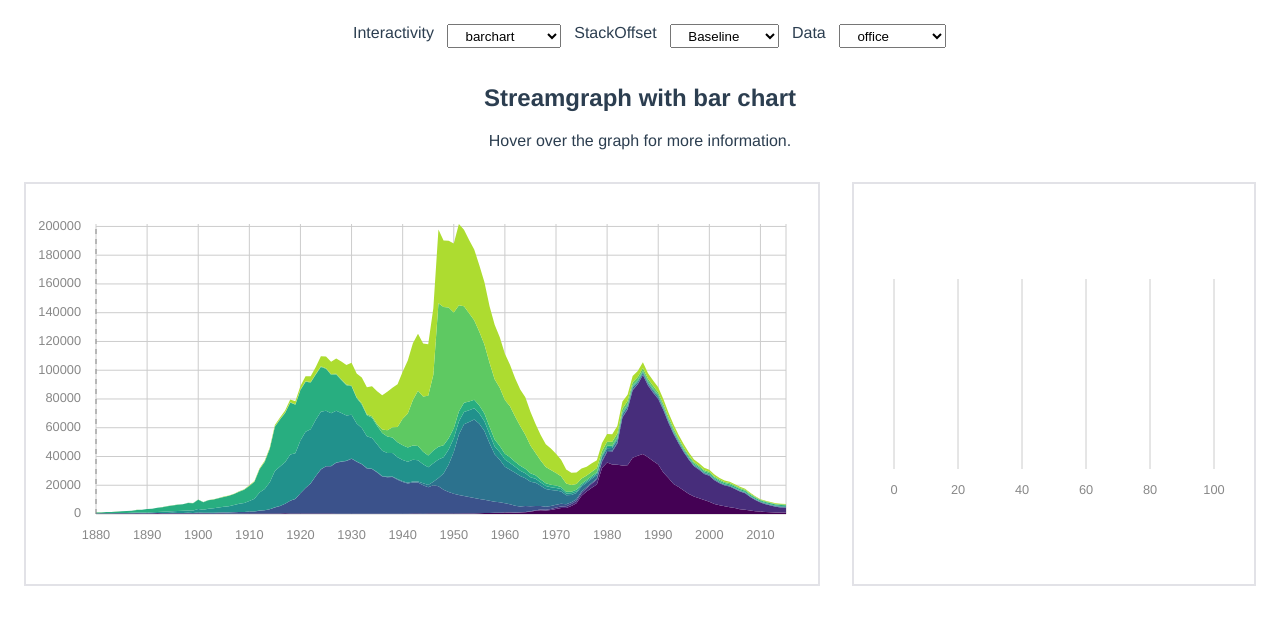
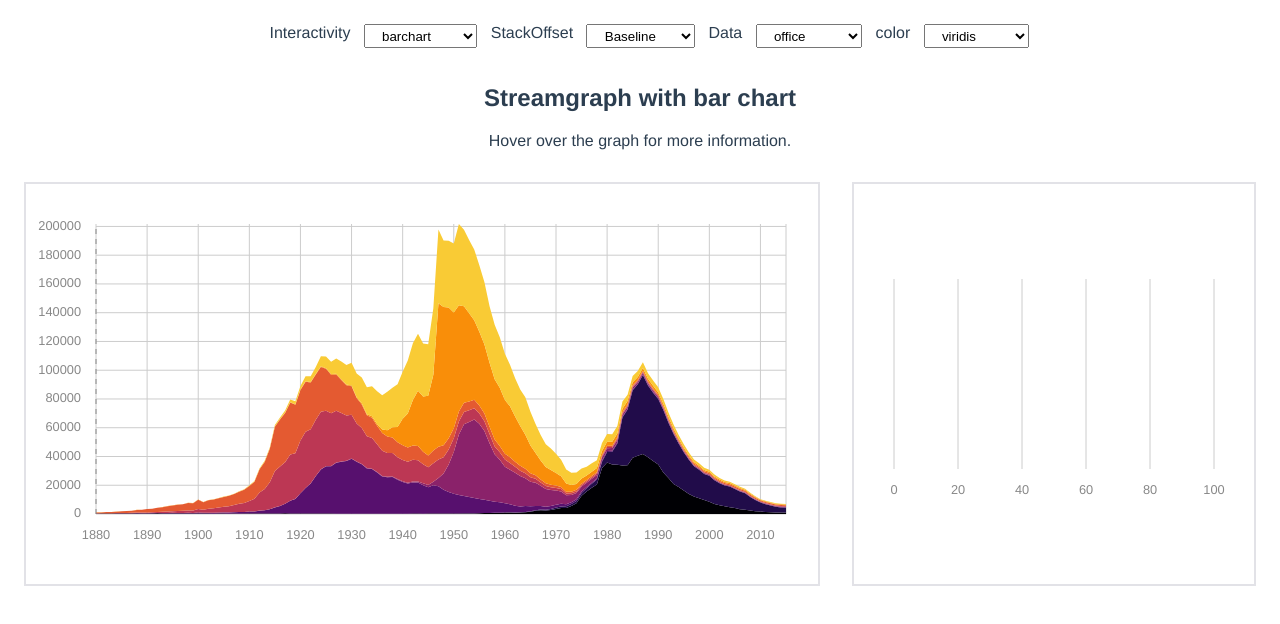
Before and after one commit to martinascharrer/vue-d3-streamgraph, a Vue app: page / in a window 1280 px wide. Shown: the top 624 px of the page. Built offline with nearby package versions, Linux system fonts and the light colour scheme.

Commit message:
WIP: Color property and util

```diff
--- a/src/components/StreamGraphDemo.vue
+++ b/src/components/StreamGraphDemo.vue
@@ -20,16 +20,28 @@
                 >{{ option.text }}
                 </option>
             </select>
+
+            <label for="colorInterpolation">color</label>
+            <select id="colorInterpolation" v-model="colorInterpolation">
+                <option
+                        v-for="option in colorInterpolationOptions"
+                        :value="option.value"
+                        :key="option.text"
+                >{{ option.text }}
+                </option>
+            </select>
         </nav>
 
         <div v-if="interactivity === 'simple'">
             <h2>Simple streamgraph</h2>
             <stream-graph
-                    :layout="layout"
-                    :origData="origData"
-                    :stackOffset="stackOffset"
-                    :x-axis-long="true"
-                    :has-y-axis="false"
+                :layout="layout"
+                :origData="origData"
+                :stackOffset="stackOffset"
+                :x-axis-long="true"
+                :has-y-axis="false"
+                :color-interpolation="colorInterpolation"
+                :color-array="colorArray"
             />
         </div>
 
@@ -42,7 +54,7 @@
         <div v-else-if="interactivity === 'infobox'">
             <h2>Streamgraph with infobox</h2>
             <p>Select one of the </p>
-            <StreamGraphInfobox :layout="layout" :stackOffset="stackOffset" :origData="origData"/>
+            <StreamGraphInfobox :layout="layout" :stackOffset="stackOffset" :origData="origData" :color-interpolation="colorInterpolation"/>
         </div>
 
         <div v-else-if="interactivity === 'searchfield'">
@@ -54,7 +66,7 @@
         <div v-else>
             <h2>Streamgraph with bar chart</h2>
             <p>Hover over the graph for more information.</p>
-            <StreamGraphBarChart :layout="layout" :stackOffset="stackOffset" :origData="origData"/>
+            <StreamGraphBarChart :layout="layout" :stackOffset="stackOffset" :origData="origData" :color-interpolation="colorInterpolation"/>
         </div>
     </div>
 </template>
@@ -62,6 +74,11 @@
 <script>
 import {
     csv as d3Csv,
+    interpolateViridis as d3interpolateViridis,
+    interpolateSpectral as d3InterpolateSpectral,
+    interpolateInferno as d3InterpolateInferno,
+    interpolateCubehelixDefault as d3interpolateCubehelixDefault,
+    schemeTableau10 as d3schemeRdBu,
     stackOffsetSilhouette,
     stackOffsetExpand,
     stackOffsetNone
@@ -85,16 +102,20 @@ export default {
     data() {
         return {
             origData: [],
-            simpleLayout: {
-                width: 800,
-                height: 400,
-                margin: {top: 0, bottom: 0, left: 0, right: 0},
-            },
             layout: {
                 width: 800,
                 height: 400,
                 margin: {top: 40, bottom: 70, left: 70, right: 40},
             },
+            colorInterpolation: d3InterpolateInferno,
+            colorInterpolationOptions: [
+                { text: "viridis", value: d3interpolateViridis },
+                { text: "inferno", value: d3InterpolateInferno },
+                { text: "spectral", value: d3InterpolateSpectral },
+                { text: "cubehelix", value: d3interpolateCubehelixDefault },
+            ],
+            //colorArray: ["#CC7F56", "#994212", "#FF8C85", "#BFFFC7", "#6ECC56", "#76EAFF", "#A769FF", "#3C6AFF"],
+            colorArray: d3schemeRdBu,
             interactivity: "barchart",
             interactivityOptions: [ "simple", "infobox", "tooltip", "searchfield", "barchart" ],
             stackOffset: stackOffsetNone,
@@ -118,11 +139,6 @@ export default {
                 this.origData = data;
             });
         },
-        async loadTimeStampCSV() {
-            await d3Csv("data/timeStampData.csv").then(data => {
-                this.timeStampData = data;
-            });
-        }
     },
     watch: {
         csvPath() {
@@ -134,7 +150,6 @@ export default {
     },
     mounted () {
         this.loadCSV();
-        this.loadTimeStampCSV();
     },
 }
 </script>
--- a/src/components/atoms/PathArea.vue
+++ b/src/components/atoms/PathArea.vue
@@ -56,7 +56,7 @@ export default {
 
 <style scoped>
 .path-area {
-  transition: d 200ms ease;
+  transition: all 200ms ease;
 }
 
 .active {
--- a/src/components/molecules/StreamGraph.vue
+++ b/src/components/molecules/StreamGraph.vue
@@ -57,18 +57,18 @@
 <script>
 import {
   stackOffsetSilhouette as d3StackOffsetSilhouette,
-  interpolateViridis as d3InterpolateViridis,
   stack as d3Stack
 } from "d3";
 import {
   scaleLinear as d3ScaleLinear,
-  scaleOrdinal as d3ScaleOrdinal
 } from "d3-scale";
 
 import PathArea from "../atoms/PathArea.vue";
 import XAxis from "../atoms/XAxis";
 import XSelector from "../atoms/XSelector";
 import YAxis from "../atoms/YAxis";
+
+import {color} from "../../utils/colors";
 
 export default {
   name: "StreamGraph",
@@ -80,6 +80,13 @@ export default {
     layout: {
       type: Object,
       default: () => {}
+    },
+    colorArray: {
+      type: Array,
+    },
+    colorInterpolation: {
+      type: Function,
+      required: true,
     },
     stackOffset: {
       type: Function,
@@ -202,14 +209,7 @@ export default {
         ]);
     },
     color() {
-      // create a color for every key in a d3 color-sheme
-      let colors = [];
-      for (let i = 0; i <= this.keys.length; i++) {
-        colors.push(d3InterpolateViridis(i / this.keys.length));
-      }
-      return d3ScaleOrdinal()
-        .domain(this.keys)
-        .range(colors);
+      return color(this.colorArray, this.colorInterpolation, this.keys);
     }
   },
   watch: {
@@ -306,6 +306,7 @@ export default {
   display: flex;
   flex-direction: row;
   align-self: center;
+  align-items: center;
   justify-content: center;
 }
 </style>
--- a/src/components/organismns/StreamGraphBarChart.vue
+++ b/src/components/organismns/StreamGraphBarChart.vue
@@ -10,7 +10,10 @@
             :y-axis-long="true"
             :x-axis-long="true"
             :x-axis-has-end-line="true"
+            :color-interpolation="colorInterpolation"
+            :color-array="colorArray"
             @mousemoved="updateBarChartData"
+            @initialized="resetBarChart"
     />
     <bar-chart
             class="stream-graph-bar-chart__item"
@@ -26,15 +29,12 @@
 
 <script>
 import {
-  stackOffsetSilhouette as d3StackOffsetSilhouette,
-  interpolateViridis as d3InterpolateViridis,
-} from "d3";
-import {
   scaleOrdinal as d3ScaleOrdinal
 } from "d3-scale";
 
 import BarChart from "../atoms/BarChart";
 import StreamGraph from "../molecules/StreamGraph";
+import {getColorArrayByInterpolation} from "../../utils/colors";
 
 export default {
   name: "StreamGraphBarChart",
@@ -44,12 +44,18 @@ export default {
       default: () => undefined
     },
     stackOffset: {
-      default: d3StackOffsetSilhouette
+      type: Function,
     },
     layout: {
       type: Object,
       default: () => {}
-    }
+    },
+    colorArray: {
+      type: Array,
+    },
+    colorInterpolation: {
+      type: Function,
+    },
   },
   data: function() {
     return {
@@ -74,14 +80,8 @@ export default {
       return this.origData.columns.slice(1);
     },
     color() {
-      // create a color for every key in a d3 color-sheme
-      let colors = [];
-      for (let i = 0; i <= this.keys.length; i++) {
-        colors.push(d3InterpolateViridis(i / this.keys.length));
-      }
-      return d3ScaleOrdinal()
-        .domain(this.keys)
-        .range(colors);
+      let colors = this.colorArray ? this.colorArray : getColorArrayByInterpolation(this.keys, this.colorInterpolation);
+      return d3ScaleOrdinal().domain(this.keys).range(colors);
     },
     origDataValues() {
       let values = [];
@@ -107,6 +107,17 @@ export default {
       }
       this.barChart.title = "Year: " + data.time;
       this.barChart.max = Math.max(...this.origDataValues);
+    },
+    resetBarChart() {
+      this.barChart = {
+        title: "",
+                entries: [],
+                layout: {
+          width: 400,
+                  height: 250,
+                  margin: { top: 20, bottom: 40, left: 40, right: 40 }
+        },
+      };
     },
     searchData() {
       let data = this.getDataByYear(this.searchedYear);
--- a/src/components/organismns/StreamGraphInfobox.vue
+++ b/src/components/organismns/StreamGraphInfobox.vue
@@ -5,6 +5,8 @@
             :origData="origData"
             :stackOffset="stackOffset"
             :is-clickable="true"
+            :color-interpolation="colorInterpolation"
+            :color-array="colorArray"
             @clicked="activateSelected"
             @initialized="resetInfobox"
     />
@@ -27,13 +29,13 @@
 <script>
 import {
   stackOffsetSilhouette as d3StackOffsetSilhouette,
-  interpolateViridis as d3InterpolateViridis,
 } from "d3";
 import {
   scaleOrdinal as d3ScaleOrdinal
 } from "d3-scale";
 
 import StreamGraph from "../molecules/StreamGraph";
+import {getColorArrayByInterpolation} from "../../utils/colors";
 
 export default {
   name: "StreamGraphInfobox",
@@ -49,9 +51,12 @@ export default {
       type: Object,
       default: () => {},
     },
-    colorScheme: {
-      default: d3InterpolateViridis,
-    }
+    colorArray: {
+      type: Array,
+    },
+    colorInterpolation: {
+      type: Function,
+    },
   },
   data: function() {
     return {
@@ -80,14 +85,8 @@ export default {
       return this.origData.columns.slice(1);
     },
     color() {
-      // create a color for every key in a d3 color-sheme
-      let colors = [];
-      for (let i = 0; i <= this.keys.length; i++) {
-        colors.push(d3InterpolateViridis(i / this.keys.length));
-      }
-      return d3ScaleOrdinal()
-        .domain(this.keys)
-        .range(colors);
+      let colors = this.colorArray ? this.colorArray : getColorArrayByInterpolation(this.keys, this.colorInterpolation);
+      return d3ScaleOrdinal().domain(this.keys).range(colors);
     }
   },
   watch: {
--- /dev/null
+++ b/src/utils/colors.js
@@ -0,0 +1,14 @@
+import { scaleOrdinal as d3ScaleOrdinal } from 'd3-scale';
+
+export function getColorArrayByInterpolation(keys, interpolation) {
+    let colors = [];
+    for (let i = 0; i <= keys.length; i++) {
+        colors.push(interpolation(i / keys.length));
+    }
+    return colors;
+}
+
+export function color(colorArray, colorInterpolation, keys) {
+    let colors = colorArray ? colorArray : getColorArrayByInterpolation(keys, colorInterpolation);
+    return d3ScaleOrdinal().domain(keys).range(colors);
+}
```
Also changed, not shown: 1 other file (tests, documents, lock files or other folders).
